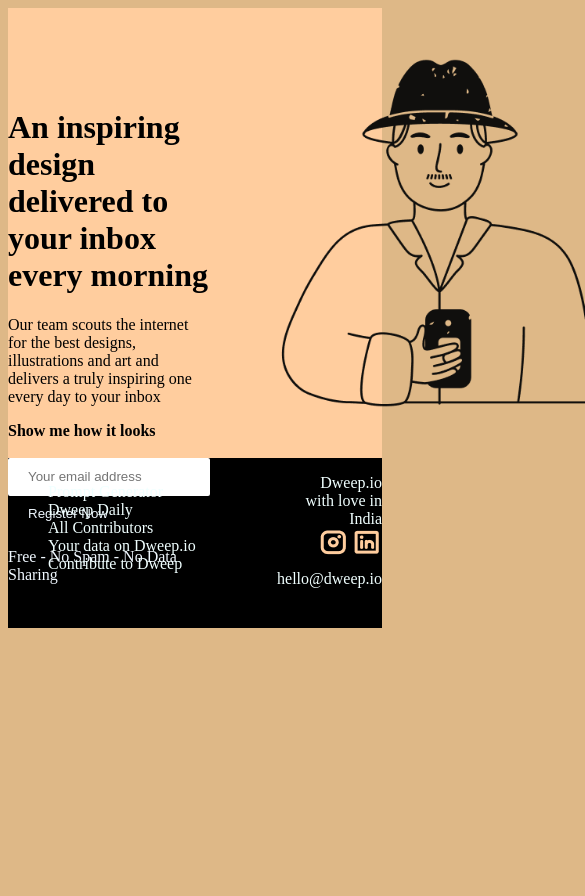
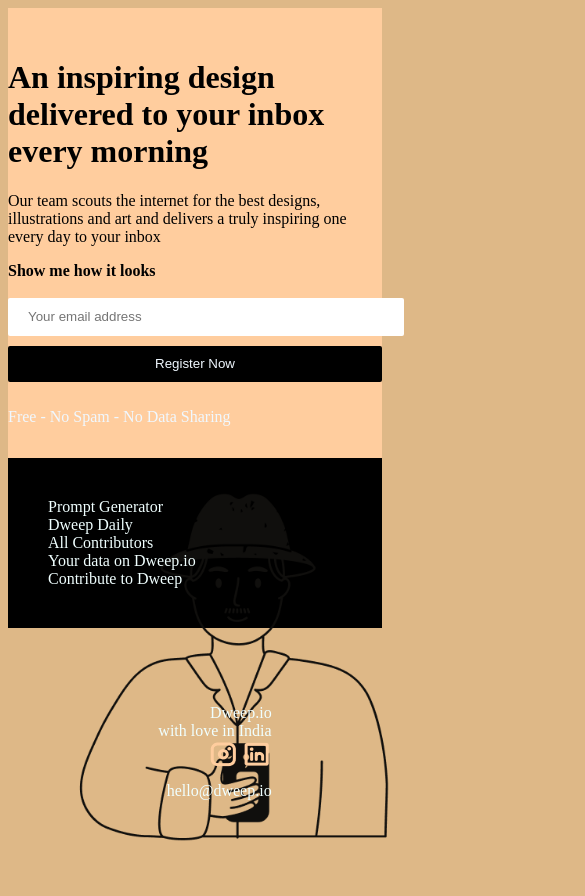
Before and after one commit to dipaktanwar/MICRO_PROJECT1, a plain HTML site: page index.html in a window 390 px wide. Shown: the top 896 px of the page, 585 px wide, since content can reach past the window. Before the commit the page ends 844 px from the top, so only its background shows below. Drawn offline with Linux system fonts and the light colour scheme.

Commit message:
Update style.css

```diff
--- a/style.css
+++ b/style.css
@@ -81,3 +81,24 @@
         .img:hover{
             border: 2px solid blue;
         }
+
+/* Responsive styles for mobile */
+@media only screen and (max-width: 768px) {
+    .main {
+        flex-wrap: wrap;
+    }
+
+    .right, .left2 {
+        width: 100%;
+        margin-top: 30px;
+    }
+
+    .second, .first {
+        width: 100%;
+        margin-bottom: 10px;
+    }
+
+    .main2 {
+        flex-wrap: wrap;
+    }
+}
```
